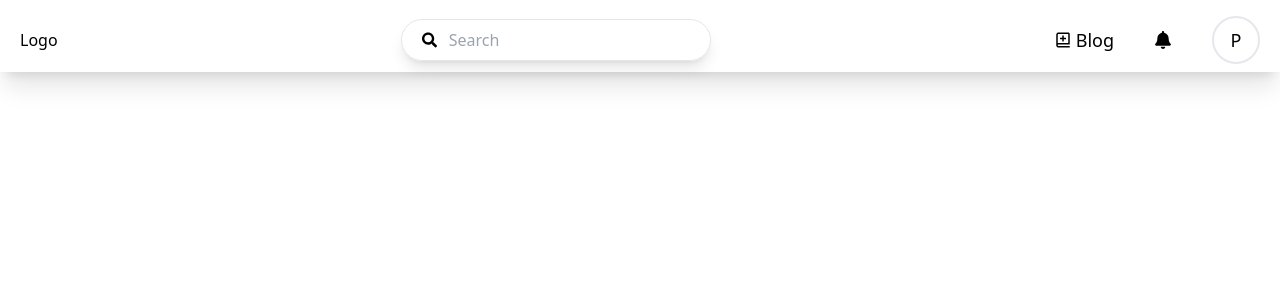
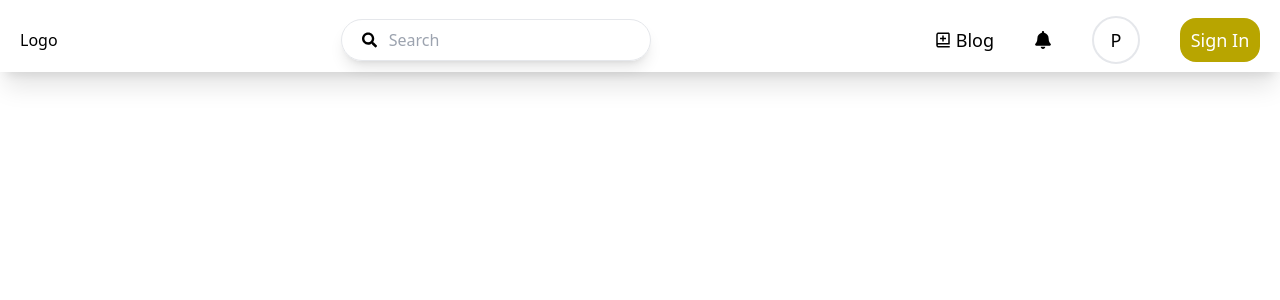
Before and after one commit to Harishsm20/Feed--Frontend, a React (Vite) app: page /profile in a window 1280 px wide. Shown: the top 300 px of the page. Built offline with nearby package versions, Linux system fonts and the light colour scheme.

Commit message:
Loader Added on all Pages

```diff
--- a/src/Component/Authentication/Login.tsx
+++ b/src/Component/Authentication/Login.tsx
@@ -1,3 +1,4 @@
+import loadereffect from '../loadereffect';
 import img1 from '../../assets/Images/LoginImg/login1.png';
 import img2 from '../../assets/Images/LoginImg/login2.png';
 import img3 from '../../assets/Images/LoginImg/login3.png';
@@ -14,7 +15,6 @@ const Login = () => {
             <div className='row-span-2 '>
             <img src={img1} alt='Image 1' className='rounded-lg hover:-translate-y-2 transition-all duration-500 h-full' />
             </div>
-
             <div className='row-span-1'>
             <img src={img2} alt='Image 1' className='rounded-lg hover:-translate-y-2 transition-all duration-500 h-full' />
             </div>
@@ -80,4 +80,4 @@ const Login = () => {
   );
 };
 
-export default Login;
+export default loadereffect(Login);
--- a/src/Component/Authentication/Signup.tsx
+++ b/src/Component/Authentication/Signup.tsx
@@ -1,3 +1,4 @@
+import loadereffect from '../loadereffect';
 import img1 from '../../assets/Images/LoginImg/signup1.png';
 import img2 from '../../assets/Images/LoginImg/signup2.png';
 import img3 from '../../assets/Images/LoginImg/signup3.png';
@@ -28,8 +29,6 @@ const Signup = () => {
       placeholder='Enter Your First Name'
     />
   </div>
-
-  {/* Right column for last name */}
   <div className='flex-1 ml-2'>
     <label className='block text-[#cccccc] pl-1' htmlFor='lastName'>
       Last Name:
@@ -121,4 +120,4 @@ const Signup = () => {
   );
 };
 
-export default Signup;
+export default loadereffect(Signup);
--- a/src/Component/NavBar/NavBar.tsx
+++ b/src/Component/NavBar/NavBar.tsx
@@ -2,7 +2,6 @@
 import { FaSearch } from "react-icons/fa";
 import { BiBookAdd } from "react-icons/bi";
 import { FaBell } from "react-icons/fa";
-import Profile from './../Profile/Profile';
 
 
 
@@ -25,14 +24,15 @@ const NavBar = () => {
         <div className="rounded-full border-2 w-12 h-12 flex items-center justify-center">
             P
         </div>
-
-        {/* <div className="flex items-center w-20 justify-center py-2 bg-[#b8a500] text-white rounded-2xl hover:bg-[#e0e0e0] hover:text-[#b8a500] transition duration-500  p-2">
+        <a href="/login">
+        <div className="flex items-center w-20 justify-center py-2 bg-[#b8a500] text-white rounded-2xl hover:bg-[#e0e0e0] hover:text-[#b8a500] transition duration-500  p-2">
             Sign In
-        </div> */}
+        </div>
+        </a>
     </div>
 
     </div>
   )
 }
 
-export default NavBar
+export default NavBar;
--- a/src/Component/Profile/Profile.tsx
+++ b/src/Component/Profile/Profile.tsx
@@ -1,3 +1,4 @@
+import loadereffect from '../loadereffect';
 // import React from 'react'
 import NavBar from '../NavBar/NavBar'
 
@@ -9,4 +10,4 @@ const Profile = () => {
   )
 }
 
-export default Profile
+export default loadereffect(Profile);
--- /dev/null
+++ b/src/Component/loader.tsx
@@ -0,0 +1,12 @@
+import loader from '../assets/Images/LoginImg/loader.gif';
+const Loader = () => {
+  return (
+    <div className="fixed inset-0 flex items-center justify-center bg-gradient-to-r from-[#40F6FF] via-[#8786E4] to-[#FF98EB] bg-opacity-50 backdrop-blur-lg z-50">
+      <div className="flex items-center justify-center bg-white bg-opacity-10 p-6 rounded-2xl shadow-lg backdrop-filter backdrop-blur-lg border border-white border-opacity-20">
+        <img src={loader} alt="Loading..." className="w-24 h-24" />
+      </div>
+    </div>
+  );
+};
+
+export default Loader;
--- /dev/null
+++ b/src/Component/loadereffect.tsx
@@ -0,0 +1,26 @@
+import React, { useState, useEffect } from 'react';
+import Loader from './loader';
+
+const withLoader = (WrappedComponent: React.ComponentType) => {
+  const HOC = (props: any) => {
+    const [loading, setLoading] = useState(true);
+
+    useEffect(() => {
+      const timer = setTimeout(() => {
+        setLoading(false);
+      }, 5000);
+
+      return () => clearTimeout(timer);
+    }, []);
+
+    return (
+      <>
+        {loading ? <Loader /> : <WrappedComponent {...props} />}
+      </>
+    );
+  };
+
+  return HOC;
+};
+
+export default withLoader;
```
Also changed, not shown: 1 other file (tests, documents, lock files or other folders).
